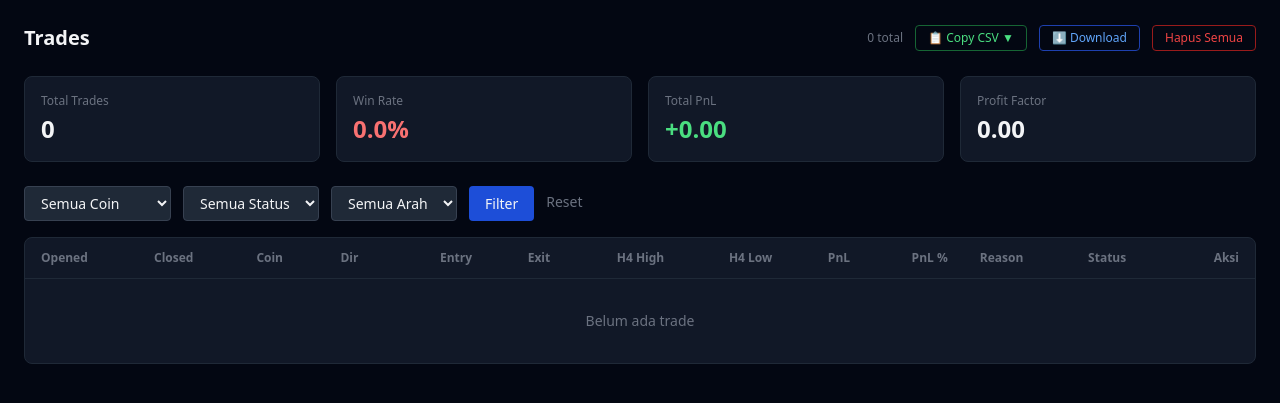
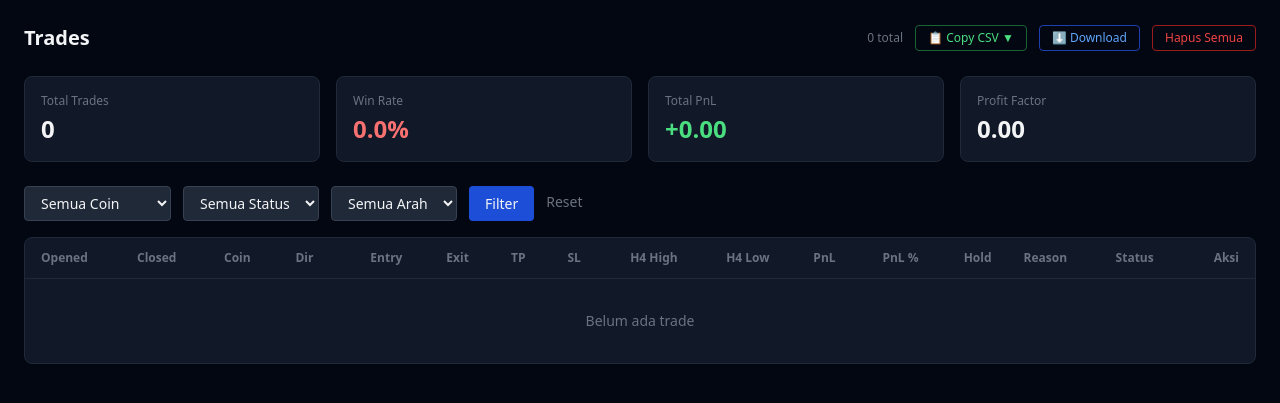
Before and after one commit to heathclif-cyber/swingtrade_v2, a Flask app: page /paper/trades in a window 1280 px wide. Shown: the part 49-452 px from the top of the page. Run offline with Flask 3, Linux system fonts and the light colour scheme; some libraries are stand-ins or nearby versions.

Commit message:
feat: tambahkan kolom TP, SL, dan Hold Bars di tabel trades
Kolom baru: TP (hijau), SL (merah) setelah Exit, dan Hold (jam)
sebelum Reason. Memudahkan evaluasi kualitas TP/SL saat entry.

Co-Authored-By: Claude Opus 4.7 <noreply@anthropic.com>

```diff
--- a/app/templates/trades.html
+++ b/app/templates/trades.html
@@ -90,10 +90,13 @@
         <th class="px-4 py-3 text-left">Dir</th>
         <th class="px-4 py-3 text-right">Entry</th>
         <th class="px-4 py-3 text-right">Exit</th>
+        <th class="px-4 py-3 text-right">TP</th>
+        <th class="px-4 py-3 text-right">SL</th>
         <th class="px-4 py-3 text-right">H4 High</th>
         <th class="px-4 py-3 text-right">H4 Low</th>
         <th class="px-4 py-3 text-right">PnL</th>
         <th class="px-4 py-3 text-right">PnL %</th>
+        <th class="px-4 py-3 text-right">Hold</th>
         <th class="px-4 py-3 text-left">Reason</th>
         <th class="px-4 py-3 text-left">Status</th>
         <th class="px-4 py-3 text-right">Aksi</th>
@@ -122,6 +125,12 @@
         <td class="px-4 py-2 text-right font-mono text-xs">
           {% if trade.exit_price %}{{ '%.4f' | format(trade.exit_price) }}{% else %}—{% endif %}
         </td>
+        <td class="px-4 py-2 text-right font-mono text-xs text-green-400">
+          {% if trade.tp_price %}{{ '%.4f' | format(trade.tp_price) }}{% else %}—{% endif %}
+        </td>
+        <td class="px-4 py-2 text-right font-mono text-xs text-red-400">
+          {% if trade.sl_price %}{{ '%.4f' | format(trade.sl_price) }}{% else %}—{% endif %}
+        </td>
         <td class="px-4 py-2 text-right font-mono text-xs text-blue-300">
           {% if trade.h4_swing_high %}{{ '%.4f' | format(trade.h4_swing_high) }}{% else %}—{% endif %}
         </td>
@@ -139,6 +148,9 @@
           {% if trade.status != 'open' and trade.pnl_pct is not none %}
             {{ '%+.1f' | format(trade.pnl_pct) }}%
           {% else %}—{% endif %}
+        </td>
+        <td class="px-4 py-2 text-right text-xs text-gray-400">
+          {% if trade.hold_bars is not none %}{{ trade.hold_bars }}h{% else %}—{% endif %}
         </td>
         <td class="px-4 py-2 text-xs text-gray-500">{{ trade.exit_reason or '—' }}</td>
         <td class="px-4 py-2">
@@ -171,7 +183,7 @@
         </td>
       </tr>
       {% else %}
-      <tr><td colspan="13" class="px-4 py-8 text-center text-gray-500">Belum ada trade</td></tr>
+      <tr><td colspan="16" class="px-4 py-8 text-center text-gray-500">Belum ada trade</td></tr>
       {% endfor %}
     </tbody>
   </table>
```
